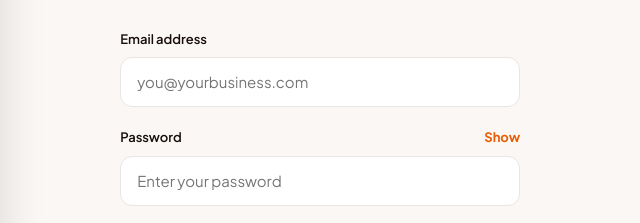
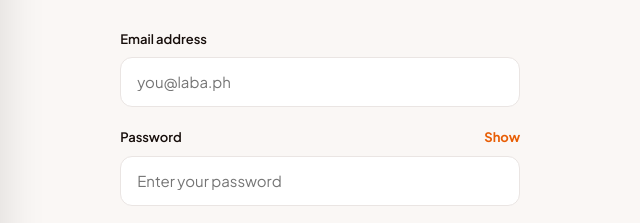
Before and after one commit to AstrooKai/theFloorIsLaba, a website: page public/staff-login.html in a window 1280 px wide. Shown: the part 314-537 px from the top of the page, 627-1267 px from the left. Drawn offline with nearby package versions, Linux system fonts and the light colour scheme.

Commit message:
style(login): update staff email input placeholder to you@laba.ph

```diff
--- a/public/staff-login.html
+++ b/public/staff-login.html
@@ -34,7 +34,7 @@
         <h2>Welcome back<span>.</span></h2>
         <p>Sign in to pick up where your laundry day left off.</p>
         <form action="dashboard.html">
-          <div class="form-group"><label>Email address</label><input type="email" placeholder="you@yourbusiness.com" required></div>
+          <div class="form-group"><label>Email address</label><input type="email" placeholder="you@laba.ph" required></div>
           <div class="form-group">
             <div style="display:flex; justify-content:space-between;">
               <label>Password</label>
```
